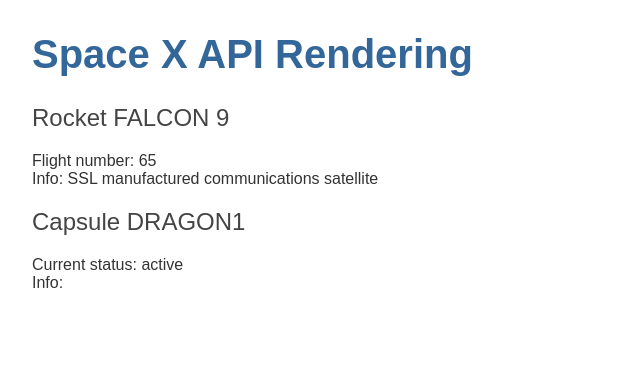
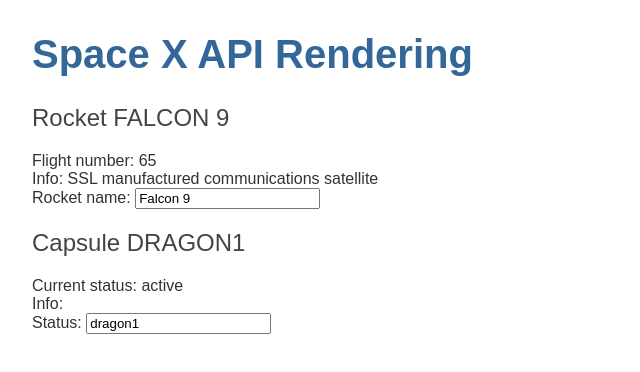
Before and after one commit to taha2fly/ProjectAngularGroupe4, an Angular app in the folder app/: page / in a window 1280 px wide. Shown: the top 372 px of the page, without its empty margins (0-640 px from the left). Built offline with nearby package versions, Linux system fonts and the light colour scheme.

Commit message:
Adding text entry areas in the display that allow us to modify a property of the hard coded capsule/launch. The changes are reflected immediatly. We used FormsModule to achieve this feature

```diff
--- a/app/src/app/app.module.ts
+++ b/app/src/app/app.module.ts
@@ -1,4 +1,5 @@
 import { NgModule } from '@angular/core';
+import { FormsModule } from '@angular/forms';
 import { BrowserModule } from '@angular/platform-browser';
 
 import { AppRoutingModule } from './app-routing.module';
@@ -14,7 +15,8 @@
 	],
 	imports: [
 		BrowserModule,
-    AppRoutingModule
+		AppRoutingModule,
+		FormsModule
 	],
 	providers: [],
 	bootstrap: [AppComponent]
--- a/app/src/app/capsules/capsules/capsules.component.html
+++ b/app/src/app/capsules/capsules/capsules.component.html
@@ -1,3 +1,8 @@
 <h2>Capsule  {{ capsule.capsule_id | uppercase }}</h2>
 <div><span>Current status: </span>{{capsule.status}}</div>
 <div><span>Info: </span>{{capsule.details}}</div>
+
+<div>
+  <label for='capsule_id'>Status: </label>
+  <input id='capsule_id' [(ngModel)]="capsule.capsule_id" placeholder="capsule_id">
+</div>
--- a/app/src/app/launches/launches/launches.component.html
+++ b/app/src/app/launches/launches/launches.component.html
@@ -1,3 +1,8 @@
 <h2>Rocket {{ launch.rocket.rocket_name | uppercase }}</h2>
 <div><span>Flight number: </span>{{launch.flight_number}}</div>
 <div><span>Info: </span>{{launch.details}}</div>
+
+<div>
+  <label for='name'>Rocket name: </label>
+  <input id='name' [(ngModel)]="launch.rocket.rocket_name" placeholder="name">
+</div>
```
Lines whose indentation alone changed are shown as unchanged.
